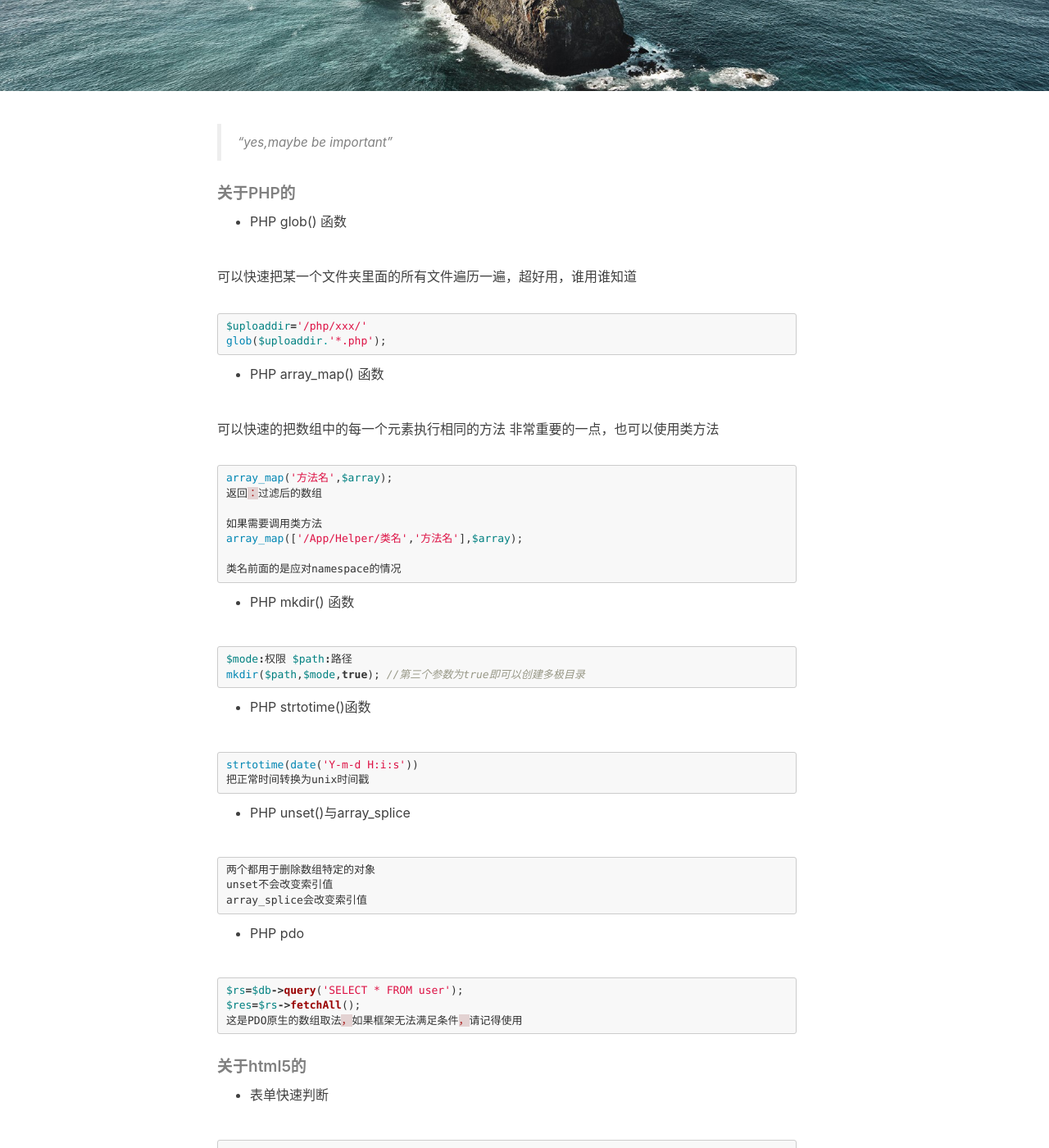
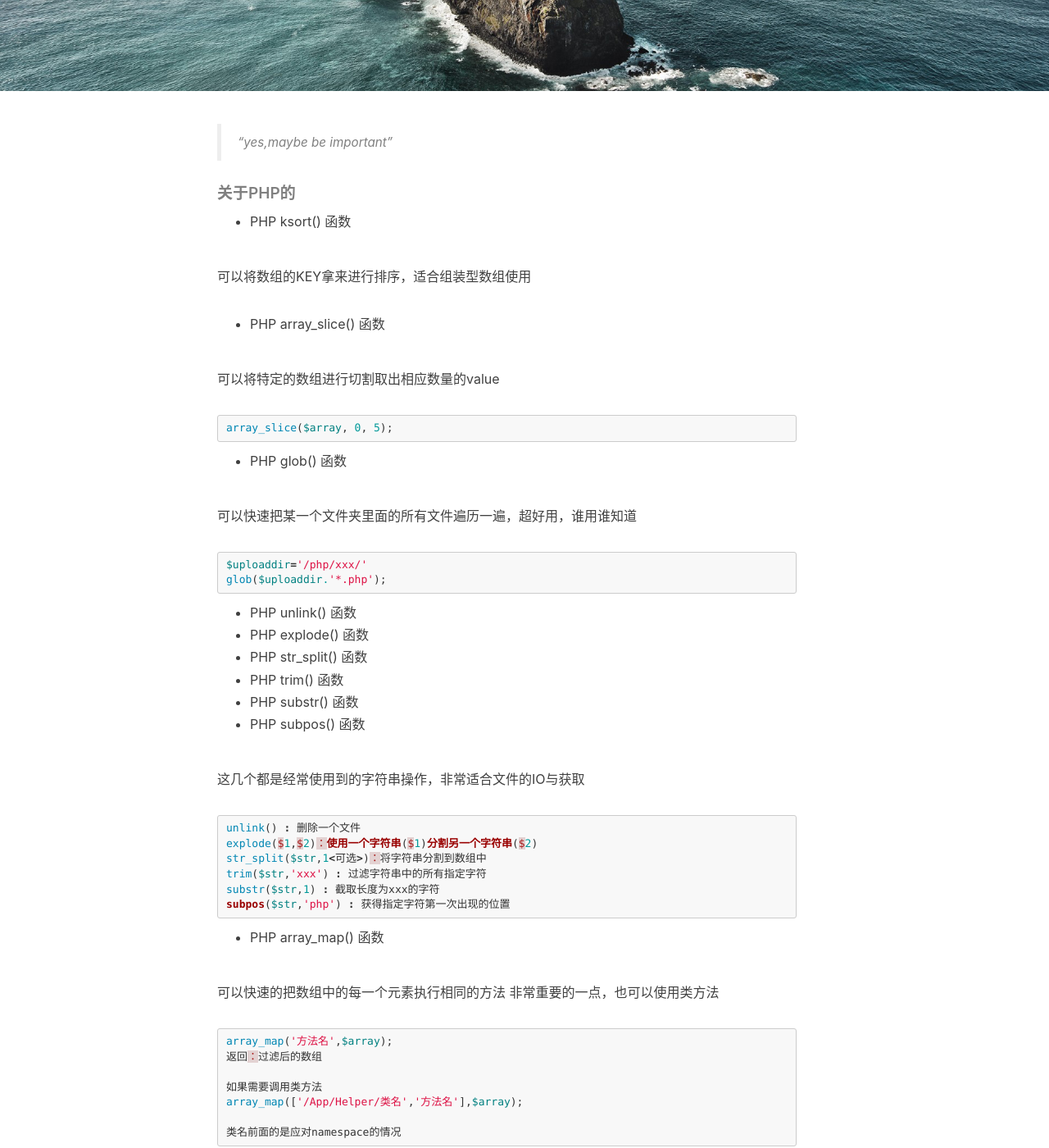
Before and after one commit to aa4933/aa4933.github.io, a Jekyll site: the page built from _posts/2016-08-24-usually.markdown, in a window 1280 px wide and 1400 px high, scrolled down 412 px. Shown: the whole window at 82% size. Built offline with Jekyll 4.4.1, drawn with Linux system fonts in a browser that asks for light colours; comment, search, counter and statistics services are not loaded.

Commit message:
修改文章

````diff
--- a/_posts/2016-08-24-usually.markdown
+++ b/_posts/2016-08-24-usually.markdown
@@ -12,6 +12,20 @@ tags:
 
 ##### 关于PHP的
 
+* PHP ksort() 函数
+
+可以将数组的KEY拿来进行排序，适合组装型数组使用
+
+
+* PHP array_slice() 函数
+
+可以将特定的数组进行切割取出相应数量的value
+
+``` php
+array_slice($array, 0, 5);
+```
+
+
 * PHP glob() 函数
 
 可以快速把某一个文件夹里面的所有文件遍历一遍，超好用，谁用谁知道
@@ -20,6 +34,25 @@ tags:
 $uploaddir='/php/xxx/'
 glob($uploaddir.'*.php');
 ```
+
+* PHP unlink() 函数
+* PHP explode() 函数
+* PHP str_split() 函数
+* PHP trim() 函数
+* PHP substr() 函数
+* PHP subpos() 函数
+
+这几个都是经常使用到的字符串操作，非常适合文件的IO与获取
+
+``` php
+unlink() : 删除一个文件
+explode($1,$2)：使用一个字符串($1)分割另一个字符串($2)
+str_split($str,1<可选>)：将字符串分割到数组中
+trim($str,'xxx') : 过滤字符串中的所有指定字符
+substr($str,1) : 截取长度为xxx的字符
+subpos($str,'php') : 获得指定字符第一次出现的位置
+```
+
 
 * PHP array_map() 函数
 
````
